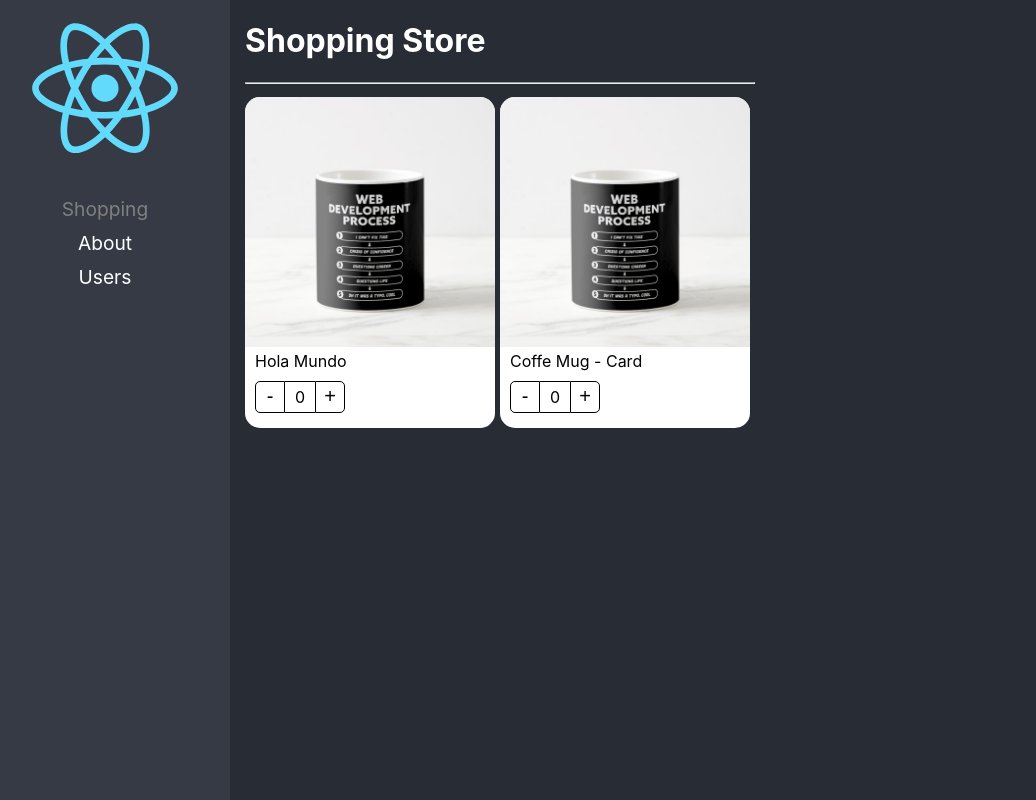
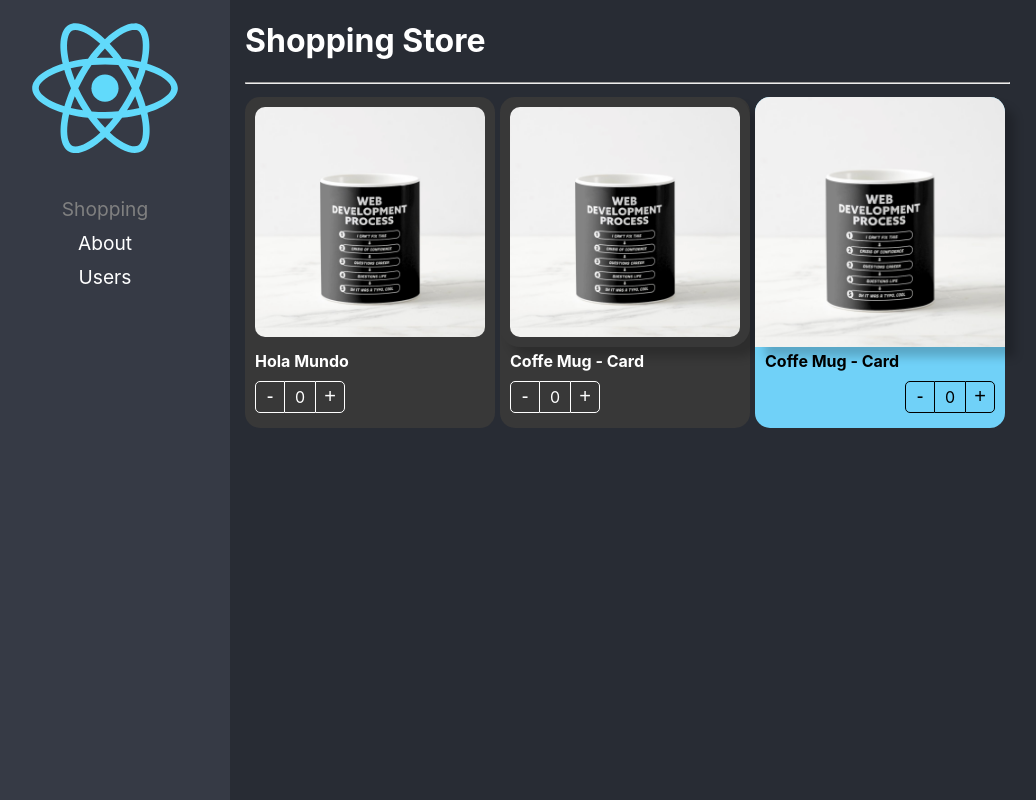
Before and after one commit to juaniyocss/react-adv, a React (Create React App) app: page /home in a window 1280 px wide. Shown: the whole page, without its empty margins (20-1056 px from the left). Built offline with nearby package versions, Linux system fonts and the light colour scheme.

Commit message:
Component Extend Styles listo

```diff
--- a/src/02-component-patterns/components/ProductButtons.tsx
+++ b/src/02-component-patterns/components/ProductButtons.tsx
@@ -3,13 +3,18 @@ import { ProductContext } from './ProductCard';
 
 import styles from '../styles/styles.module.css';
 
-export const ProductButtons = () => {
+export interface Props {
+    className?: string;
+    style?: React.CSSProperties;
+}
+
+export const ProductButtons = ({ className, style }: Props) => {
 
     const { increaseBy, counter } = useContext(ProductContext);
 
     return (
 
-        <div className={ styles.buttonsContainer } >
+        <div className={ `${ styles.buttonsContainer } ${ className }` } style={ style } >
 
             <button className={ styles.buttonMinus } onClick={ () => increaseBy(-1) } > - </button>
 
--- a/src/02-component-patterns/components/ProductCard.tsx
+++ b/src/02-component-patterns/components/ProductCard.tsx
@@ -1,13 +1,20 @@
 import { createContext } from 'react';
 import { useProduct } from '../hooks/useProduct';
-import { ProductCardProps, ProductContextProps } from '../interfaces/interfaces';
+import { Product, ProductContextProps } from '../interfaces/interfaces';
 
 import styles from '../styles/styles.module.css';
 
 export const ProductContext = createContext({} as ProductContextProps);
 const { Provider } = ProductContext;
 
-export const ProductCard = ({ children, product }: ProductCardProps) => {
+export interface Props {
+    product: Product;
+    children?: React.ReactElement | React.ReactElement[];
+    className?: string;
+    style?: React.CSSProperties;
+}
+
+export const ProductCard = ({ children, product, className, style }: Props) => {
 
     const { counter, increaseBy } = useProduct();
 
@@ -18,7 +25,7 @@ export const ProductCard = ({ children, product }: ProductCardProps) => {
             product
          }} >
 
-            <div className={ styles.productCard } >
+            <div className={ `${ styles.productCard } ${ className }` } style={ style } >
 
                 { children }
 
--- a/src/02-component-patterns/components/ProductImage.tsx
+++ b/src/02-component-patterns/components/ProductImage.tsx
@@ -4,7 +4,13 @@ import { ProductContext } from './ProductCard';
 import styles from '../styles/styles.module.css';
 import noImage from '../assets/no-image.jpg';
 
-export const ProductImage = ({ img = '' }) => {
+export interface Props {
+    img?: string;
+    className?: string;
+    style?: React.CSSProperties;
+}
+
+export const ProductImage = ({ img, className, style }: Props) => {
 
     const { product } = useContext(ProductContext);
     let imgToShow: string;
@@ -18,6 +24,6 @@ export const ProductImage = ({ img = '' }) => {
     }
 
     return (
-        <img className={ styles.productImg } src={ imgToShow } alt="Product" />
+        <img className={ `${ styles.productImg } ${ className }` } style={ style } src={ imgToShow } alt="Product" />
     )
 }
--- a/src/02-component-patterns/components/ProductTitle.tsx
+++ b/src/02-component-patterns/components/ProductTitle.tsx
@@ -3,7 +3,13 @@ import { ProductContext } from './ProductCard';
 
 import styles from '../styles/styles.module.css';
 
-export const ProductTitle = ({ title }: { title?: string }) => {
+export interface Props {
+    className?: string;
+    title?: string;
+    style?: React.CSSProperties;
+}
+
+export const ProductTitle = ({ title, className, style }: Props) => {
 
     const { product } = useContext(ProductContext);
 
@@ -16,6 +22,6 @@ export const ProductTitle = ({ title }: { title?: string }) => {
     }
 
     return (
-        <span className={ styles.productDescription } >{ titleToShow }</span>
+        <span className={ `${ styles.productDescription } ${ className } ` } style={ style } >{ titleToShow }</span>
     )
 }
--- a/src/02-component-patterns/pages/ShoppingPage.tsx
+++ b/src/02-component-patterns/pages/ShoppingPage.tsx
@@ -1,4 +1,6 @@
 import { ProductCard, ProductButtons, ProductImage, ProductTitle } from '../components';
+
+import '../styles/custom-styles.css';
 
 const product = {
     id: '1',
@@ -18,23 +20,33 @@ export const ShoppingPage = () => {
                 flexWrap: 'wrap'
              }} >
 
-                <ProductCard product={ product }>
+                <ProductCard product={ product } className="bg-dark text-white">
 
-                    <ProductCard.Image />
+                    <ProductCard.Image className="custom-image" />
 
-                    <ProductCard.Title title={ 'Hola Mundo' } />
+                    <ProductCard.Title title={ 'Hola Mundo' } className="text-bold" />
 
-                    <ProductCard.Buttons />
+                    <ProductCard.Buttons className="custom-buttons" />
 
                 </ProductCard>
 
-                <ProductCard product={ product }>
+                <ProductCard product={ product } className="bg-dark text-white" >
 
-                    <ProductImage />
+                    <ProductImage className="custom-image" style={{ boxShadow: '10px 10px 10px rgba(0,0,0,0.2)' }} />
 
-                    <ProductTitle />
+                    <ProductTitle className="text-bold" />
 
-                    <ProductButtons />
+                    <ProductButtons className="custom-buttons" />
+
+                </ProductCard>
+
+                <ProductCard product={ product } style={{ backgroundColor: '#70D1F8' }} >
+
+                    <ProductImage style={{ boxShadow: '10px 10px 10px rgba(0,0,0,0.2)' }} />
+
+                    <ProductTitle style={{ fontWeight: 'bold' }} />
+
+                    <ProductButtons style={{ display: 'flex', justifyContent: 'end' }} />
 
                 </ProductCard>
 
--- /dev/null
+++ b/src/02-component-patterns/styles/custom-styles.css
@@ -0,0 +1,23 @@
+
+.bg-dark {
+    background-color: rgb(56, 56, 56);
+}
+
+.text-white {
+    color: white;
+}
+
+.text-bold {
+    font-weight: bold;
+}
+
+.custom-image {
+    padding: 10px;
+    border-radius: 20px;
+    width: calc(100% - 20px);
+}
+
+.custom-buttons button, .custom-buttons div {
+    border-color: white;
+    color: white;
+}
```
Also changed, not shown: src/02-component-patterns/interfaces/interfaces.ts (+9 -12 lines).
